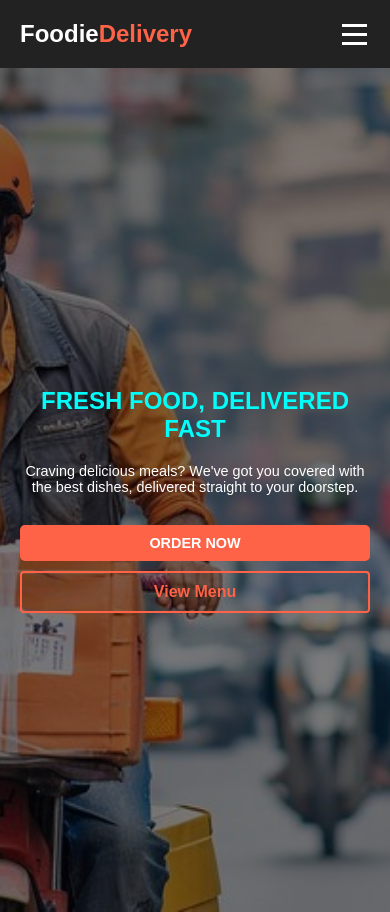
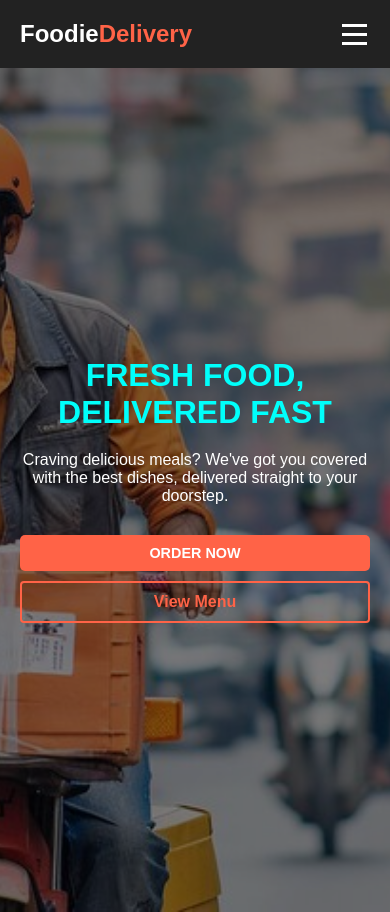
Before and after one commit to KTGamage/Food-Deliery-Website, a plain HTML site: page index.html in a window 390 px wide. Shown: the top 912 px of the page. Drawn offline with nearby package versions, Linux system fonts and the light colour scheme.

Commit message:
change css style

```diff
--- a/style.css
+++ b/style.css
@@ -1,5 +1,5 @@
 /* General Styles */
-body, html {
+* {
     margin: 0;
     padding: 0;
     font-family: Arial, sans-serif;
@@ -802,62 +802,13 @@ header {
 }
 
 
-
-/* Responsive Styles  for footer section*/
-@media screen and (max-width: 768px) {
-    .footer-container {
-        flex-direction: column;
-        align-items: center;
-        text-align: center;
-    }
-
-    .footer-message-form,
-    .footer-links {
-        min-width: 100%;
-    }
-
-    .footer-logo h2 {
-        margin-bottom: 15px;
-    }
-}
-
-
-
-
-
-/* Responsive Styles for Hero Section*/
-@media screen and (max-width: 768px) {
-    .hero-content h1 {
-        font-size: 2em;
-    }
-
-    .hero-content p {
-        font-size: 1em;
-    }
-
-    .cta-button, .secondary-button {
-        padding: 10px 20px;
-    }
-}
-
-@media screen and (max-width: 480px) {
-    .hero-content h1 {
-        font-size: 1.5em;
-    }
-
-    .hero-content p {
-        font-size: 0.9em;
-    }
-
-    .hero-buttons {
-        flex-direction: column;
-        gap: 10px;
-    }
+iframe{
+    width: 100%;
 }
 
 
 /* Responsive Styles Header Section */
-@media screen and (max-width: 768px) {
+@media screen and (max-width: 991px) {
     .nav-links {
         display: none;
         flex-direction: column;
@@ -887,6 +838,51 @@ header {
     }
 }
 
+@media screen and (max-width: 480px) {
+    .hero-content h1 {
+        font-size: 1.5em;
+    }
+
+    .hero-content p {
+        font-size: 0.9em;
+    }
+
+    .hero-buttons {
+        flex-direction: column;
+        gap: 10px;
+    }
+}
+
+
+/* Responsive Styles for Hero Section*/
+@media screen and (max-width: 798px) {
+    .hero-content h1 {
+        font-size: 2em;
+    }
+
+    .hero-content p {
+        font-size: 1em;
+    }
+
+    .cta-button, .secondary-button {
+        padding: 10px 20px;
+    }
+
+    .hero {
+        height: 100vh;
+        background-image: url(Images/bg1.jpg); /* Replace with your own image URL */
+        background-size: cover;
+        background-position: center;
+        background-repeat: no-repeat;
+        position: relative;
+        display: flex;
+        align-items: center;
+        justify-content: center;
+        text-align: center;
+        color: #fff;
+    }
+
+}
 
 /* Responsive Styles for about us section*/
 @media screen and (max-width: 768px) {
@@ -1133,3 +1129,21 @@ header {
         font-size: 0.9em;
     }
 }
+
+/* Responsive Styles  for footer section*/
+@media screen and (max-width: 768px) {
+    .footer-container {
+        flex-direction: column;
+        align-items: center;
+        text-align: center;
+    }
+
+    .footer-message-form,
+    .footer-links {
+        min-width: 100%;
+    }
+
+    .footer-logo h2 {
+        margin-bottom: 15px;
+    }
+}
```
